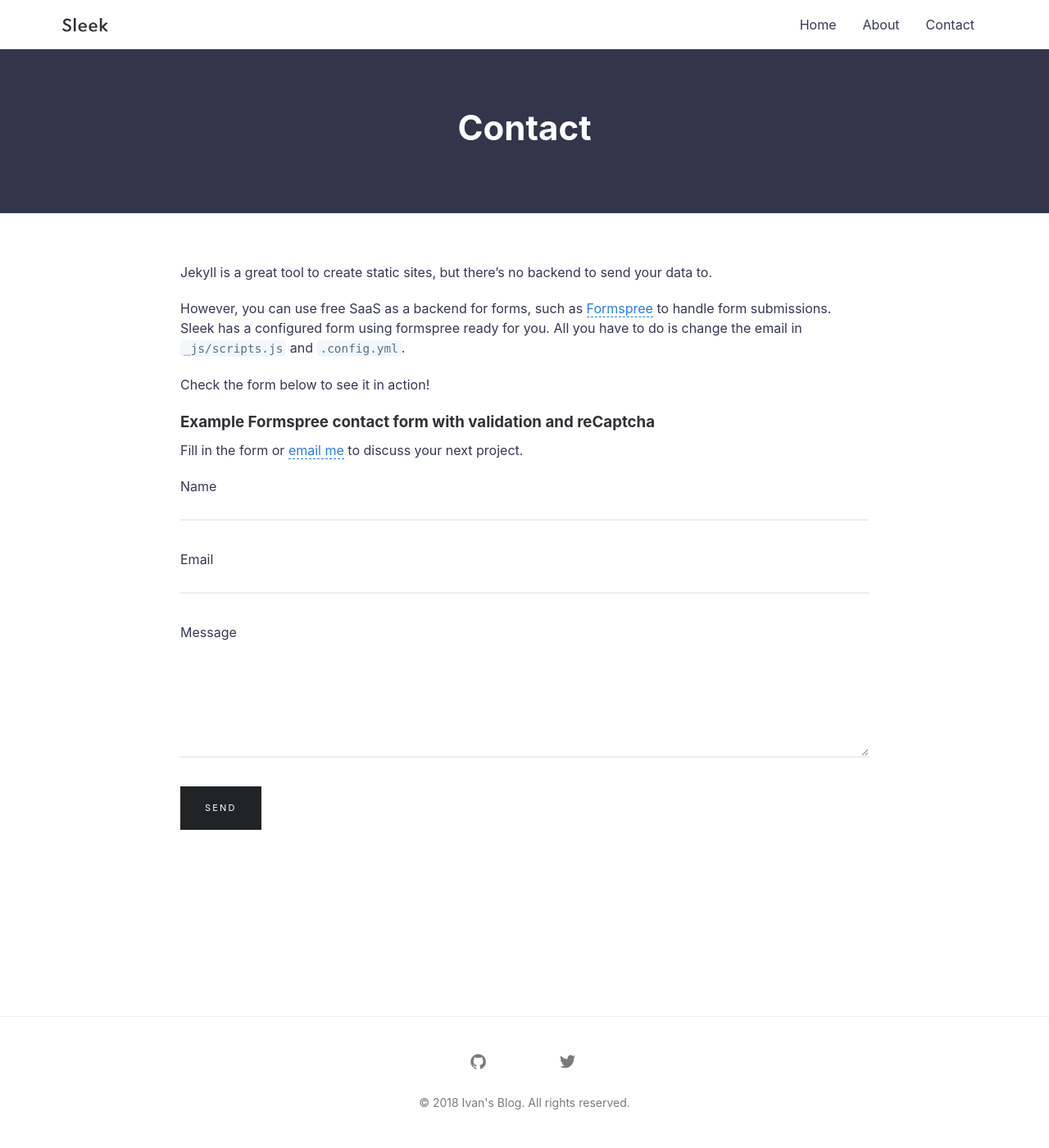
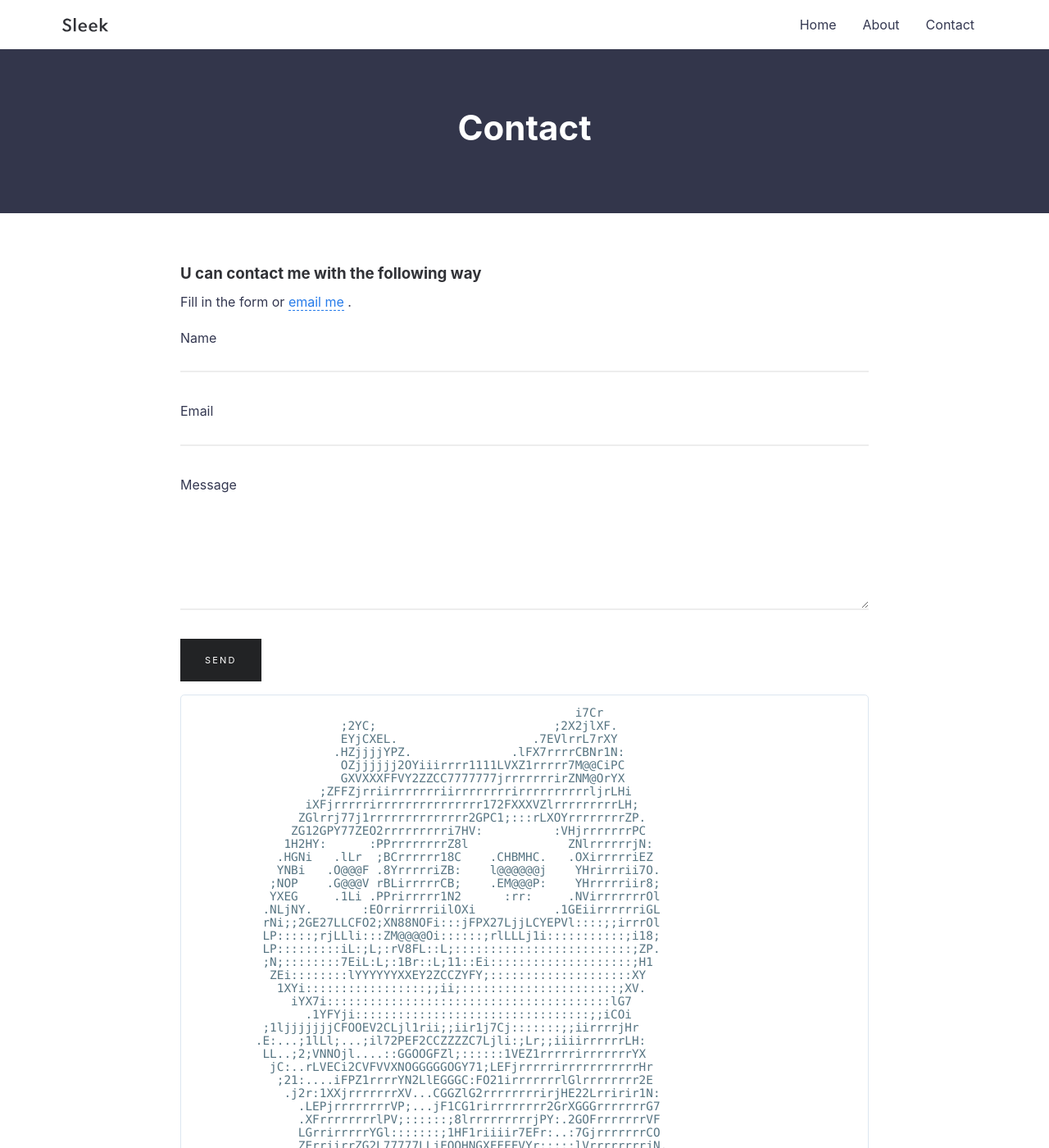
Before and after one commit to EddieIvan01/EddieIvan01.github.io, a Jekyll site: the page built from contact.md, in a window 1280 px wide and 1400 px high. Shown: the whole window at 82% size. Built offline with Jekyll 4.4.1, drawn with Linux system fonts in a browser that asks for light colours; some of the changed text lies outside the part shown.

Commit message:
Update contact.md

```diff
--- a/contact.md
+++ b/contact.md
@@ -4,16 +4,48 @@ title: Contact
 permalink: /contact/
 ---
 
-Jekyll is a great tool to create static sites, but there’s no backend to send your data to.
+### U can contact me with the following way
 
-However, you can use free SaaS as a backend for forms, such as [Formspree](https://formspree.io/) to handle form submissions. Sleek has a configured form using formspree ready for you. All you have to do is change the email in `_js/scripts.js` and `.config.yml`.
-
-Check the form below to see it in action!
-
-### Example Formspree contact form with validation and reCaptcha
-
-Fill in the form or [email me](mailto:{{site.email}}) to discuss your next project.
+Fill in the form or [email me](mailto:{{site.email}}) .
 
 {% include form.html %}
 
 {% include modal.html %}
+
+                                                          i7Cr
+                         ;2YC;                         ;2X2jlXF.
+                         EYjCXEL.                   .7EVlrrL7rXY
+                        .HZjjjjYPZ.              .lFX7rrrrCBNr1N:
+                         OZjjjjjj2OYiiirrrr1111LVXZ1rrrrr7M@@CiPC
+                         GXVXXXFFVY2ZZCC7777777jrrrrrrrirZNM@OrYX
+                      ;ZFFZjrriirrrrrrriirrrrrrrrirrrrrrrrrrljrLHi
+                    iXFjrrrrrirrrrrrrrrrrrrrr172FXXXVZlrrrrrrrrrLH;
+                   ZGlrrj77j1rrrrrrrrrrrrrr2GPC1;:::rLXOYrrrrrrrrZP.
+                  ZG12GPY77ZEO2rrrrrrrrri7HV:          :VHjrrrrrrrPC
+                 1H2HY:      :PPrrrrrrrrZ8l              ZNlrrrrrrjN:
+                .HGNi   .lLr  ;BCrrrrrr18C    .CHBMHC.   .OXirrrrriEZ
+                YNBi   .O@@@F .8YrrrrriZB:    l@@@@@@j    YHrirrrii7O.
+               ;NOP    .G@@@V rBLirrrrrCB;    .EM@@@P:    YHrrrrriir8;
+               YXEG     .1Li .PPrirrrrr1N2      :rr:     .NVirrrrrrrOl
+              .NLjNY.       :EOrrirrrriilOXi           .1GEiirrrrrriGL
+              rNi;;2GE27LLCFO2;XN88NOFi:::jFPX27LjjLCYEPVl::::;;irrrOl
+              LP:::::;rjLLli:::ZM@@@@Oi::::::;rlLLLj1i:::::::::::;i18;
+              LP:::::::::iL:;L;:rV8FL::L;:::::::::::::::::::::::::;ZP.
+              ;N;::::::::7EiL:L;:1Br::L;11::Ei::::::::::::::::::::;H1
+               ZEi::::::::lYYYYYYXXEY2ZCCZYFY;::::::::::::::::::::XY
+                1XYi:::::::::::::::::;;ii;::::::::::::::::::::::;XV.
+                  iYX7i::::::::::::::::::::::::::::::::::::::::lG7
+                    .1YFYji:::::::::::::::::::::::::::::::::;;iCOi
+              ;1ljjjjjjjCFOOEV2CLjl1rii;;iir1j7Cj:::::::;;iirrrrjHr
+             .E:...;1lLl;...;il72PEF2CCZZZZC7Ljli:;Lr;;iiiirrrrrrLH:
+              LL..;2;VNNOjl....::GGOOGFZl;::::::1VEZ1rrrrrirrrrrrrYX
+               jC:..rLVECi2CVFVVXNOGGGGGOGY71;LEFjrrrrrirrrrrrrrrrrHr
+                ;21:....iFPZ1rrrrYN2LlEGGGC:FO21irrrrrrrlGlrrrrrrrr2E
+                 .j2r:1XXjrrrrrrrXV...CGGZlG2rrrrrrrrirjHE22Lrririr1N:
+                   .LEPjrrrrrrrrVP;...jF1CG1rirrrrrrrr2GrXGGGrrrrrrrG7
+                   .XFrrrrrrrrlPV;::::::;8lrrrrrrrrrjPY:.2GOFrrrrrrrVF
+                   LGrrirrrrrYGl:::::::;1HF1riiiir7EFr:..:7GjrrrrrrrCO
+                   ZErriirrZG2L77777LLjFOOHNGXFFFFVYr::::;lVrrrrrrrrjN.
+                   .FX22VXE2ri::::::;;;iiii;;::::::;72l::iX1rrrrrrrrj8.
+                     .N71rriri:::::::::::::::::::::::;L2CVlrriiiiiiij8.
+                     :7::::::........................:::::::::::::::;7
```
